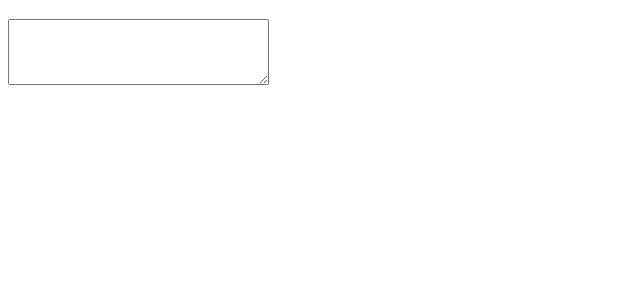
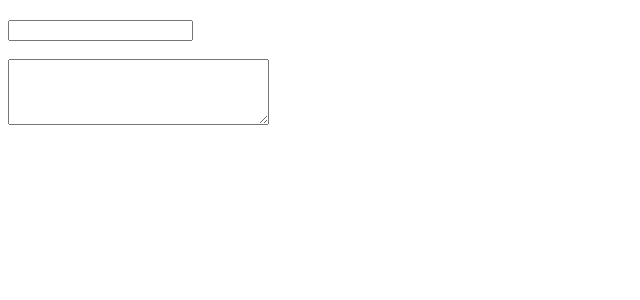
Before and after one commit to TRISHAN00/react-form-handling, a React (Create React App) app: page / in a window 1280 px wide. Shown: the top 300 px of the page, without its empty margins (0-640 px from the left). Built offline with nearby package versions, Linux system fonts and the light colour scheme.

Commit message:
title update

```diff
--- a/src/App.js
+++ b/src/App.js
@@ -1,10 +1,10 @@
 import React from 'react'
-import TodoHook from './components/TodoHook'
+import TitleDescription from './components/TitleDescription'
 
 function App () {
   return (
     <div>
-      <TodoHook />
+      <TitleDescription />
     </div>
   )
 }
--- /dev/null
+++ b/src/components/TitleDescription.js
@@ -0,0 +1,35 @@
+import React, { useState } from 'react'
+
+function TitleDescription () {
+  const [todo, setTodo] = useState({
+    title: '',
+    description: ''
+  })
+  const { title, description } = todo
+  return (
+    <div>
+      <h2>{title}</h2>
+      <input
+        type='text'
+        onChange={e => {
+          setTodo({
+            title: e.target.value
+          })
+        }}
+      />
+      <br />
+      <br />
+      <textarea
+        onChange={e => {
+          setTodo({
+            description: e.target.value
+          })
+        }}
+        cols='30'
+        rows='4'
+      ></textarea>
+    </div>
+  )
+}
+
+export default TitleDescription
```
